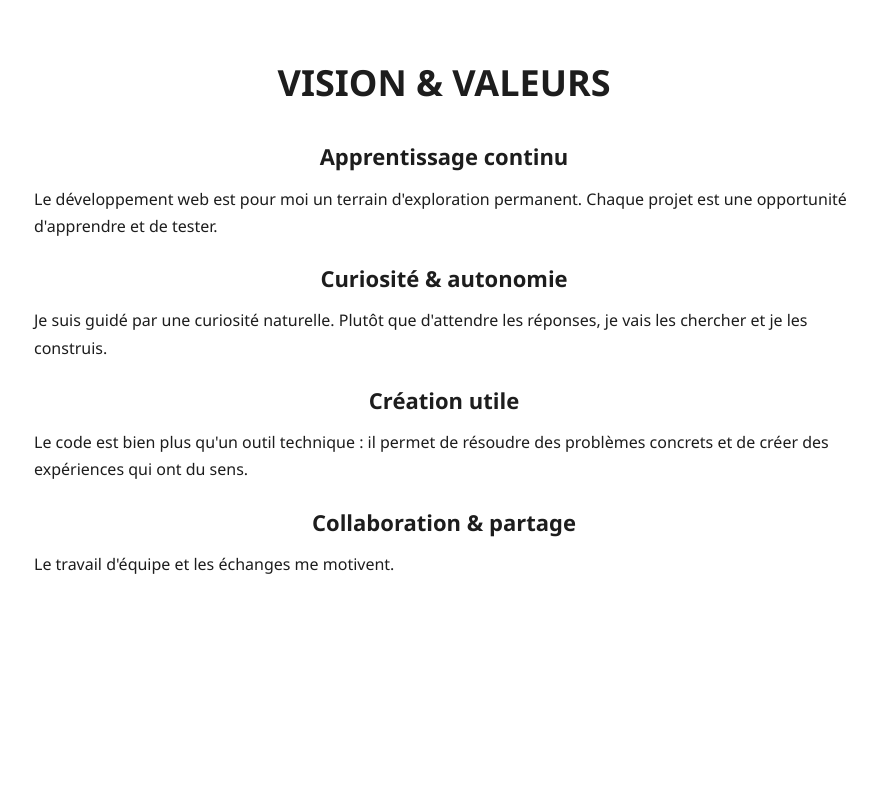
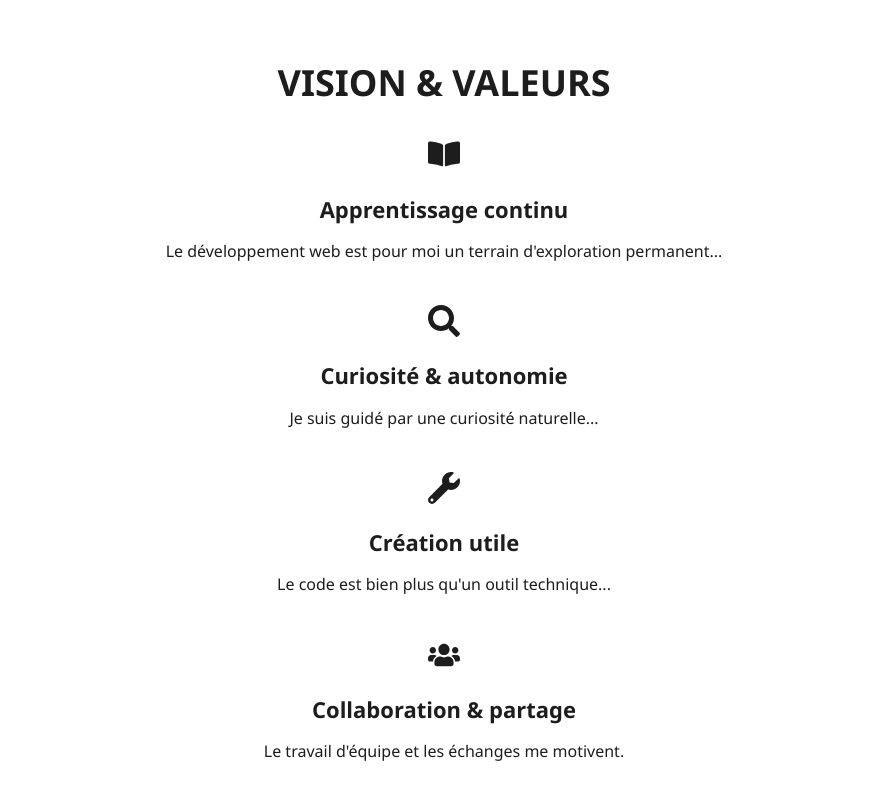
Before and after one commit to NabilY-5/checkpoint4, a React (Vite) app in the folder client/: page /about in a window 1280 px wide. Shown: the part 1332-2132 px from the top of the page, without its empty margins (196-1073 px from the left). Before the commit the page ends 1990 px from the top, so only its background shows below. Built offline with nearby package versions, Linux system fonts and the light colour scheme.

Commit message:
fix: errors resolved and error404page

```diff
--- a/client/src/main.tsx
+++ b/client/src/main.tsx
@@ -12,6 +12,7 @@ import App from "./App";
 // Try creating these components in the "pages" folder
 import About from "./pages/About/About";
 import Contact from "./pages/Contact/Contact";
+import Error404 from "./pages/Error/Error404";
 import Homepage from "./pages/Homepage/Homepage";
 import Projects from "./pages/Projects/Projects";
 
@@ -28,6 +29,7 @@ const router = createBrowserRouter([
       { path: "/projects", element: <Projects /> },
       { path: "/about", element: <About /> },
       { path: "/contact", element: <Contact /> },
+      { path: "*", element: <Error404 /> },
     ], // Renders the App component for the home page
   },
   // Try adding a new route! For example, "/about" with an About component
--- a/client/src/pages/About/About.tsx
+++ b/client/src/pages/About/About.tsx
@@ -1,4 +1,5 @@
 import "./about.css";
+import { FaBookOpen, FaSearch, FaWrench, FaUsers } from "react-icons/fa";
 
 const About = () => {
   return (
@@ -11,7 +12,7 @@ const About = () => {
           autodidacte, souvent de manière intuitive, sans passer par une
           formation technique au départ. Au fil de mes expériences
           professionnelles, j'ai effleuré le développement web sans jamais en
-          approfondir les fondations — jusqu'à ce que je me lance pleinement.
+          approfondir les fondations; jusqu'à ce que je me lance pleinement.
           Curieux de nature, j'aime apprendre, expérimenter, découvrir ce qui se
           cache derrière les interfaces qu'on utilise chaque jour. Grâce à ma
           formation actuelle, j'ai pu acquérir les bases théoriques du
@@ -55,26 +56,32 @@ const About = () => {
       <section className="vision-section">
         <h2>VISION & VALEURS</h2>
 
+        <div className="vision-item">
+          <FaBookOpen className="vision-icon" />
           <h3>Apprentissage continu</h3>
           <p>
-          Le développement web est pour moi un terrain d'exploration permanent.
-          Chaque projet est une opportunité d'apprendre et de tester.
+            Le développement web est pour moi un terrain d'exploration
+            permanent...
           </p>
+        </div>
 
+        <div className="vision-item">
+          <FaSearch className="vision-icon" />
           <h3>Curiosité & autonomie</h3>
-        <p>
-          Je suis guidé par une curiosité naturelle. Plutôt que d'attendre les
-          réponses, je vais les chercher et je les construis.
-        </p>
+          <p>Je suis guidé par une curiosité naturelle...</p>
+        </div>
 
+        <div className="vision-item">
+          <FaWrench className="vision-icon" />
           <h3>Création utile</h3>
-        <p>
-          Le code est bien plus qu'un outil technique : il permet de résoudre
-          des problèmes concrets et de créer des expériences qui ont du sens.
-        </p>
+          <p>Le code est bien plus qu'un outil technique...</p>
+        </div>
 
+        <div className="vision-item">
+          <FaUsers className="vision-icon" />
           <h3>Collaboration & partage</h3>
           <p>Le travail d'équipe et les échanges me motivent.</p>
+        </div>
       </section>
     </div>
   );
--- a/client/src/pages/About/about.css
+++ b/client/src/pages/About/about.css
@@ -57,6 +57,16 @@
   font-weight: 500;
 }
 
+.vision-item {
+  text-align: center;
+  margin-bottom: 40px;
+}
+
+.vision-icon {
+  font-size: 2rem;
+  margin-bottom: 12px;
+}
+
 @media screen and (min-width: 1200px) {
   .about-me-section,
   .formation-section,
--- /dev/null
+++ b/client/src/pages/Error/Error404.tsx
@@ -0,0 +1,23 @@
+import { useEffect } from "react";
+import { useNavigate } from "react-router";
+import "./error404.css";
+
+const Error404 = () => {
+  const navigate = useNavigate();
+
+  useEffect(() => {
+    const timer = setTimeout(() => {
+      navigate("/");
+    }, 3000);
+
+    return () => clearTimeout(timer);
+  }, [navigate]);
+
+  return (
+    <div className="error-container">
+      <img src="/error.png" alt="Page 404" className="error-img" />
+    </div>
+  );
+};
+
+export default Error404;
--- /dev/null
+++ b/client/src/pages/Error/error404.css
@@ -0,0 +1,6 @@
+.error-img {
+  position: absolute;
+  top: 0;
+  width: 100%;
+  height: 100%;
+}
```
Also changed, not shown: client/public/error.png (added). Lines whose indentation alone changed are shown as unchanged.
